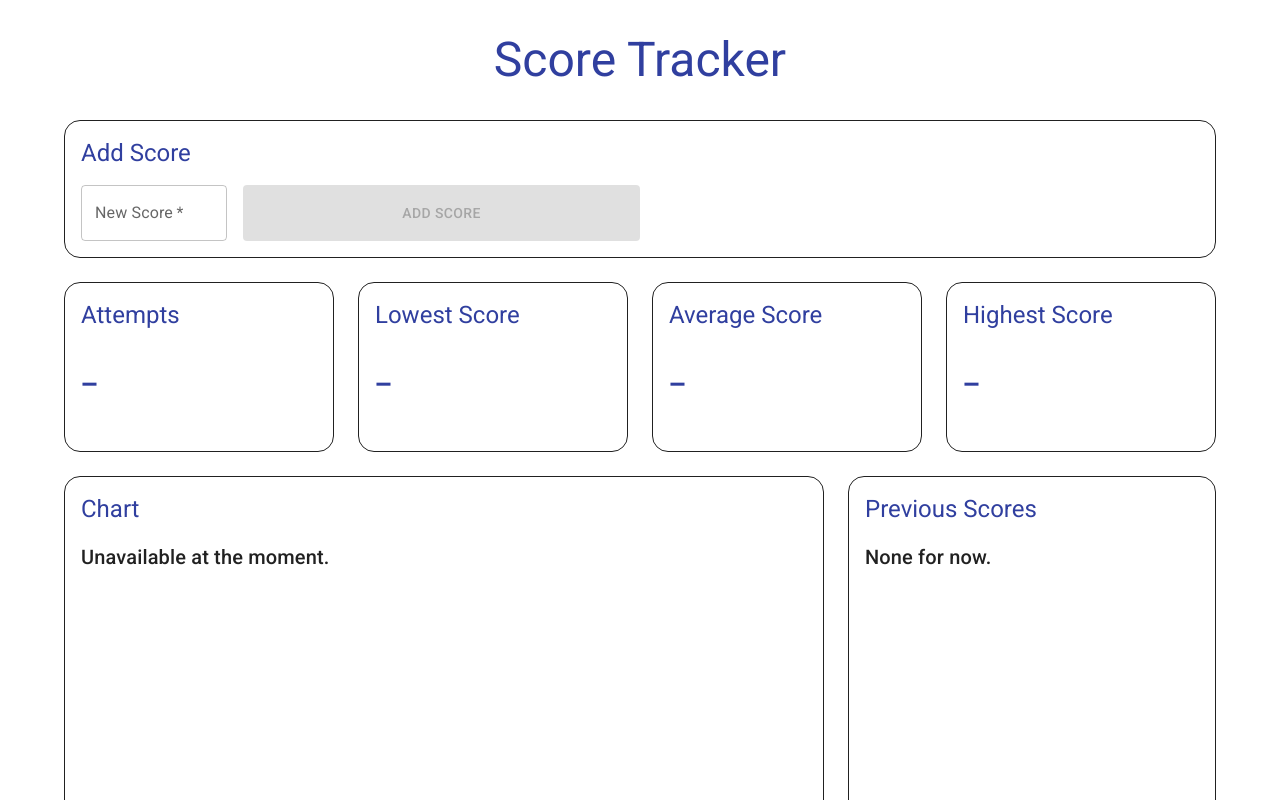
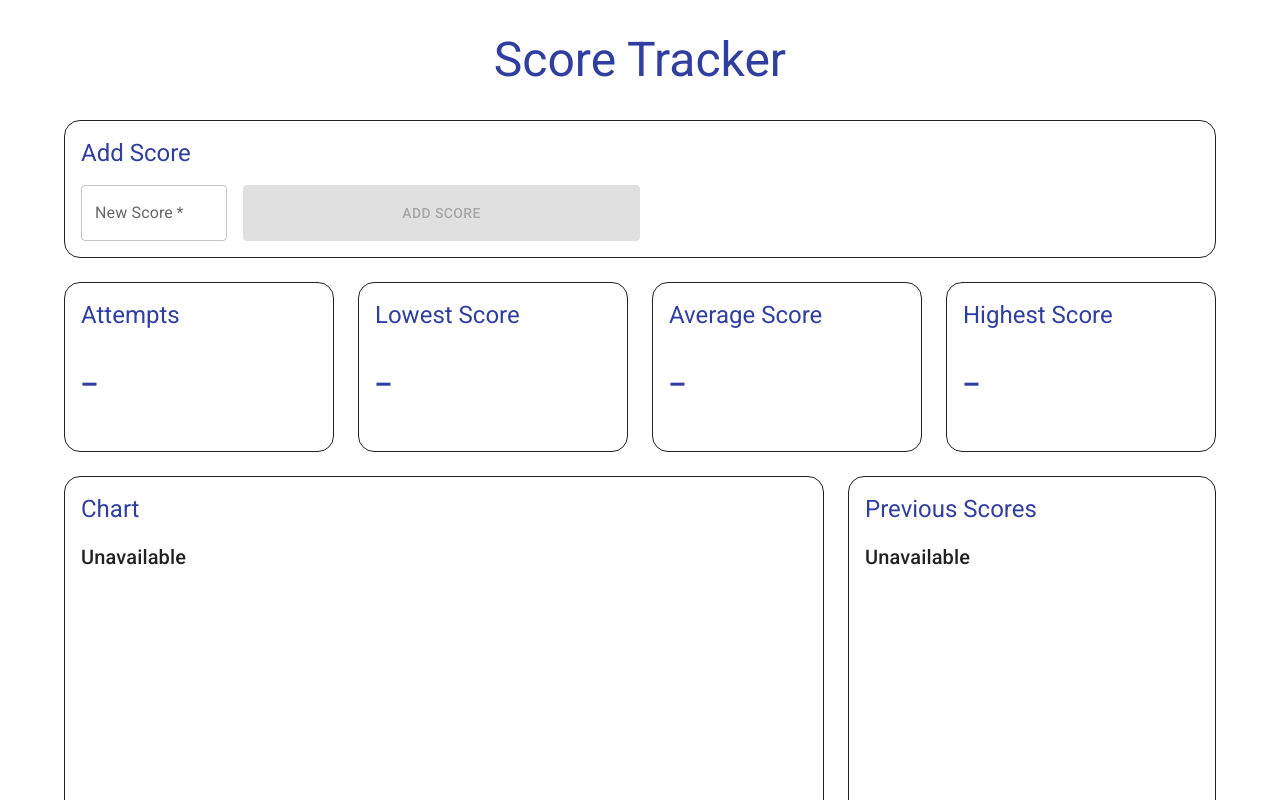
Before and after one commit to michaelyu13/score-tracker, a React (Vite) app: page / in a window 1280 px wide. Shown: the top 800 px of the page. Built offline with nearby package versions, Linux system fonts and the light colour scheme.

Commit message:
Unavailable - Add new component

```diff
--- a/src/components/ChartSection.tsx
+++ b/src/components/ChartSection.tsx
@@ -3,6 +3,7 @@ import { useTheme } from '@mui/material/styles';
 import { CategoryScale } from 'chart.js';
 import Chart from 'chart.js/auto';
 import { Line } from 'react-chartjs-2';
+import Unavailable from './Unavailable';
 
 Chart.register(CategoryScale);
 
@@ -65,11 +66,7 @@ const ScoresGraph = ({ scoresHistory }: ScoresGraphProps) => {
                             </Box>
                         );
                     } else {
-                        return (
-                            <Typography variant="h6" component="p" mb={2}>
-                                Unavailable at the moment.
-                            </Typography>
-                        );
+                        return <Unavailable />;
                     }
                 })()}
             </Box>
--- a/src/components/PreviousScores.tsx
+++ b/src/components/PreviousScores.tsx
@@ -10,6 +10,7 @@ import {
     TableRow,
     Typography,
 } from '@mui/material/';
+import Unavailable from './Unavailable';
 
 type ScoresTableProps = {
     scoresHistory: number[];
@@ -69,11 +70,7 @@ const ScoresTable = ({ scoresHistory }: ScoresTableProps) => {
                         </>
                     );
                 } else {
-                    return (
-                        <Typography variant="h6" component="p" mb={2}>
-                            None for now.
-                        </Typography>
-                    );
+                    return <Unavailable />;
                 }
             })()}
         </Box>
--- /dev/null
+++ b/src/components/Unavailable.tsx
@@ -0,0 +1,11 @@
+import { Typography } from '@mui/material';
+
+const Unavailable = () => {
+    return (
+        <Typography variant="h6" component="p" mb={2}>
+            Unavailable
+        </Typography>
+    );
+};
+
+export default Unavailable;
```
